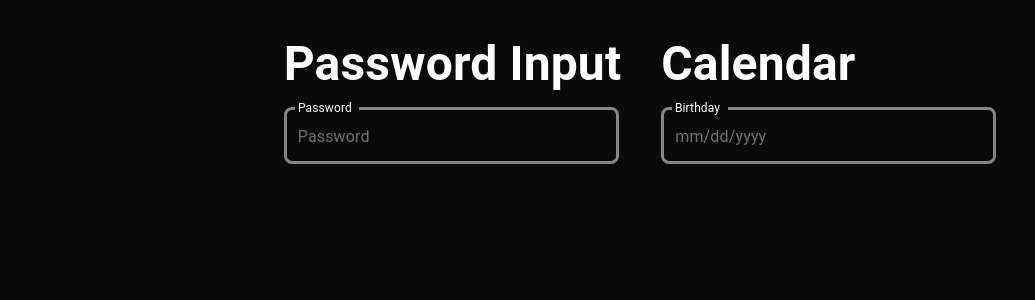
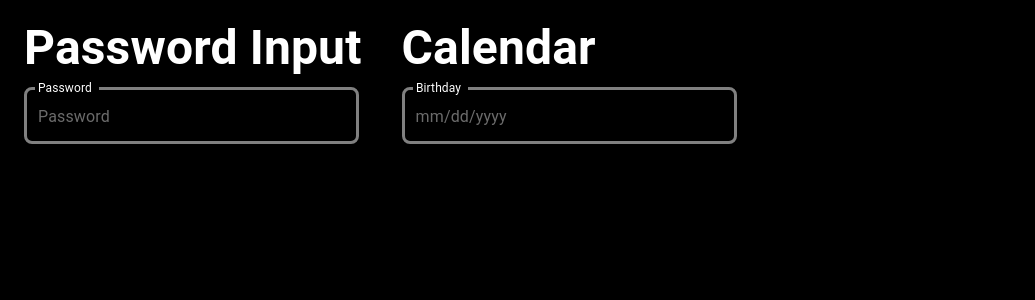
Before and after one commit to jeiling/nextJsAndVercel, a Next.js app: page / in a window 1280 px wide. Shown: the top 300 px of the page, without its empty margins (0-1035 px from the left). Built offline with nearby package versions, Linux system fonts and the light colour scheme.

Commit message:
fix: rwd

```diff
--- a/src/app/page.tsx
+++ b/src/app/page.tsx
@@ -5,14 +5,18 @@ import Calendar from "./components/Calendar";
 
 const Home: React.FC = () => {
   return (
-    <div className="flex gap-x-10 p-10 justify-center">
-      <div className="flex flex-col gap-y-5">
-        <div className="font-bold text-5xl text-white">Password Input</div>
-        <PasswordInput />
+    <div className="flex flex-col md:flex-row gap-y-6 md:gap-x-10 p-6 justify-center md:justify-start items-center md:items-start bg-black min-h-screen">
+      <div className="font-bold text-3xl md:text-5xl text-white text-center md:text-left">
+        Password Input
+        <div className="mt-4">
+          <PasswordInput />
+        </div>
       </div>
-      <div className="flex flex-col gap-y-5">
-        <div className="font-bold text-5xl text-white">Calendar</div>
-        <Calendar />
+      <div className="font-bold text-3xl md:text-5xl text-white text-center md:text-left">
+        Calendar
+        <div className="mt-4">
+          <Calendar />
+        </div>
       </div>
     </div>
   );
```
